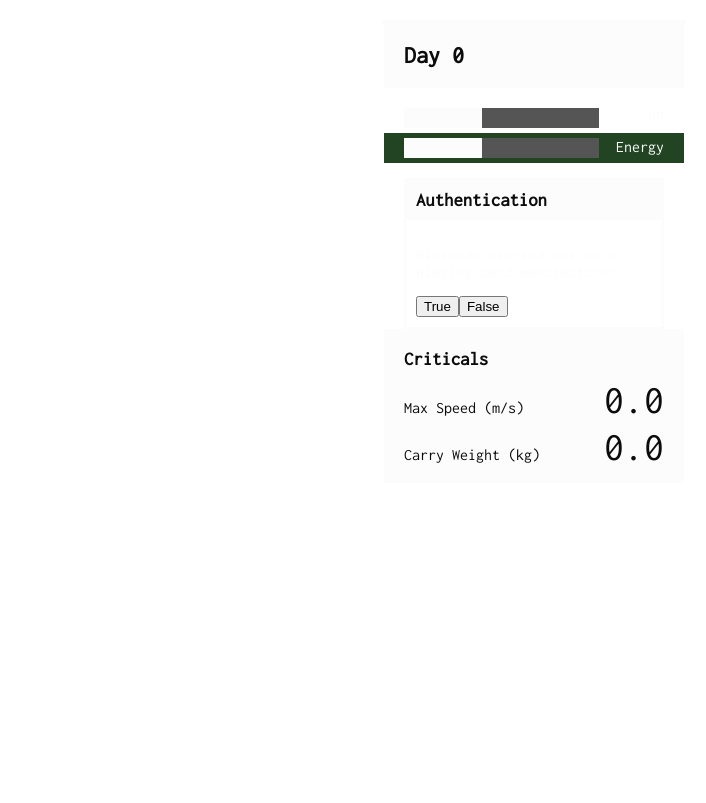
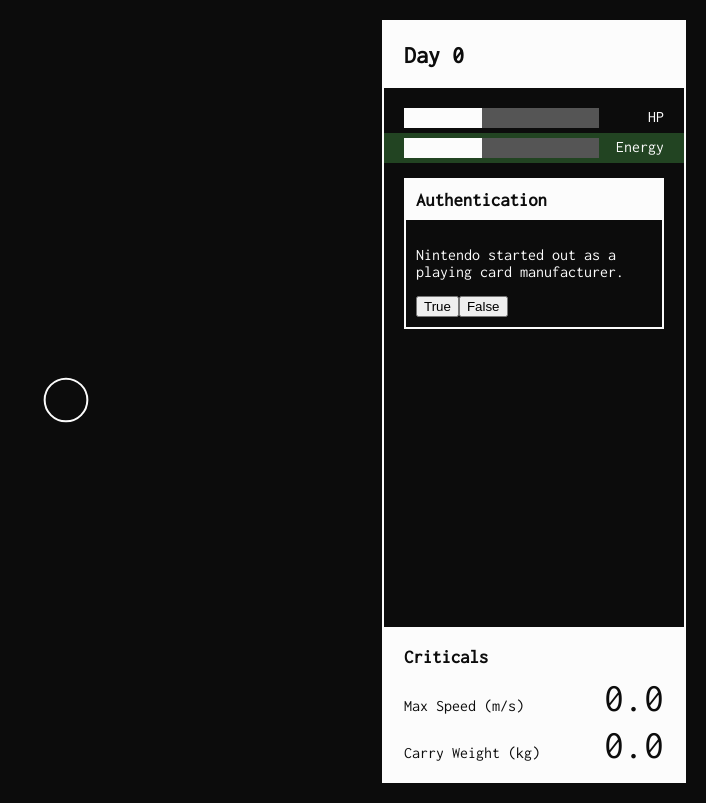
Before and after one commit to SaFrMo/ludum-dare-41, a Vue app: page /day-0 in a window 1280 px wide. Shown: the whole page, without its empty margins (574-1280 px from the left). Built offline with nearby package versions, Linux system fonts and the light colour scheme.

Commit message:
Starting to add player

```diff
--- /dev/null
+++ b/src/components/GameMap.vue
@@ -0,0 +1,44 @@
+<template>
+
+    <svg
+        class="game-map"
+        xmlns="http://www.w3.org/2000/svg"
+        preserveAspectRatio="none"
+        :view-box.camel="cmpViewBox">
+
+        <player-character/>
+
+    </svg>
+
+</template>
+
+<script>
+export default {
+    data() {
+        return {
+            width: 0,
+            height: 0
+        }
+    },
+    mounted() {
+        addEventListener('resize', this.onResize)
+        this.onResize()
+    },
+    methods: {
+        onResize() {
+            this.width = window.innerWidth
+            this.height = window.innerHeight
+        }
+    },
+    computed: {
+        cmpViewBox() {
+            return `0 0 ${this.width} ${this.height}`
+        }
+    }
+}
+</script>
+
+<style lang="scss">
+svg.game-map {
+}
+</style>
--- /dev/null
+++ b/src/components/PlayerCharacter.vue
@@ -0,0 +1,34 @@
+<template>
+
+    <circle class="player-character" :cx="cmpX" :cy="cmpY" r="2%"/>
+
+</template>
+
+<script>
+export default {
+    data() {
+        return {
+            cx: 0.5,
+            cy: 0.5
+        }
+    },
+    computed: {
+        cmpX() {
+            return this.cx * 100 + '%'
+        },
+        cmpY() {
+            return this.cy * 100 + '%'
+        }
+    }
+}
+</script>
+
+<style lang="scss">
+@import 'src/styles/vars';
+
+circle.player-character {
+    fill: transparent;
+    stroke: $white;
+    stroke-width: 2px;
+}
+</style>
--- a/src/components/SideBar.vue
+++ b/src/components/SideBar.vue
@@ -70,6 +70,7 @@
     bottom: $desktop-padding;
     display: flex;
     flex-direction: column;
+    background-color: $black;
 
     .day {
         background-color: $white;
--- a/src/main.js
+++ b/src/main.js
@@ -10,6 +10,11 @@
 Vue.component('side-bar', require('@/components/SideBar').default)
 Vue.component('bar-graph', require('@/components/BarGraph').default)
 Vue.component('trivia-section', require('@/components/TriviaSection').default)
+Vue.component('game-map', require('@/components/GameMap').default)
+Vue.component(
+    'player-character',
+    require('@/components/PlayerCharacter').default
+)
 
 // Directives
 Vue.directive('full-height', require('fh-components/v-full-height'))
--- a/src/views/MainGame.vue
+++ b/src/views/MainGame.vue
@@ -1,6 +1,8 @@
 <template>
 
     <main class="main-game" v-full-height.min>
+
+        <game-map/>
 
         <side-bar v-if="$store.state.sidebarOpened"/>
 
```
